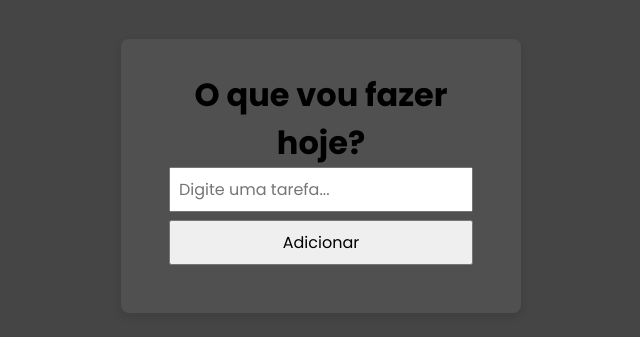
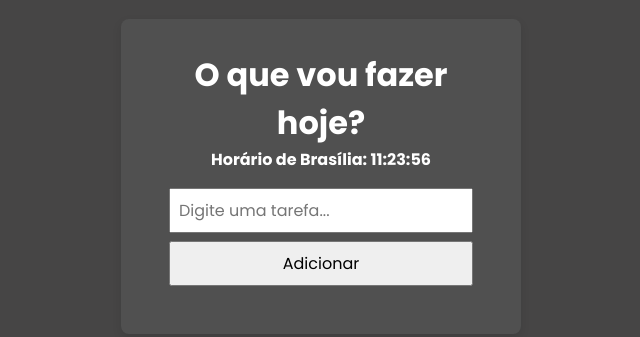
Before and after one commit to marcomedeiiros/crud-js-facil, a plain HTML site: page index.html in a window 1280 px wide. Shown: the part 224-561 px from the top of the page, without its empty margins (319-959 px from the left). Drawn offline with Linux system fonts and the light colour scheme.

Commit message:
finalizacao

```diff
--- a/index.html
+++ b/index.html
@@ -10,6 +10,7 @@
 <body>
   <div class="container">
     <h1>O que vou fazer hoje?</h1>
+    <div id="clock" style="color: white; margin-bottom: 1rem; font-weight: bold;"></div>
 
     <div class="input-group">
       <input type="text" id="taskInput" placeholder="Digite uma tarefa..." />
@@ -21,4 +22,5 @@
   <script src="script.js"></script>
 </body>
 
+
 </html>
--- a/script.js
+++ b/script.js
@@ -67,3 +67,19 @@ taskInput.addEventListener('keydown', (e) => {
 });
 
 renderTasks();
+
+function updateClock() {
+  const now = new Date();
+  const utc = now.getTime() + now.getTimezoneOffset() * 60000;
+  const brasiliaTime = new Date(utc - 3 * 3600000);
+
+  const h = String(brasiliaTime.getHours()).padStart(2, '0');
+  const m = String(brasiliaTime.getMinutes()).padStart(2, '0');
+  const s = String(brasiliaTime.getSeconds()).padStart(2, '0');
+
+  document.getElementById('clock').textContent = `Horário de Brasília: ${h}:${m}:${s}`;
+}
+
+setInterval(updateClock, 1000);
+
+updateClock();
--- a/style.css
+++ b/style.css
@@ -27,6 +27,10 @@ body {
     max-width: 400px;
     width: 100%;
     text-align: center;
+}
+
+.container>h1 {
+    color: white;
 }
 
 .input-group {
```
Lines whose indentation alone changed are shown as unchanged.
